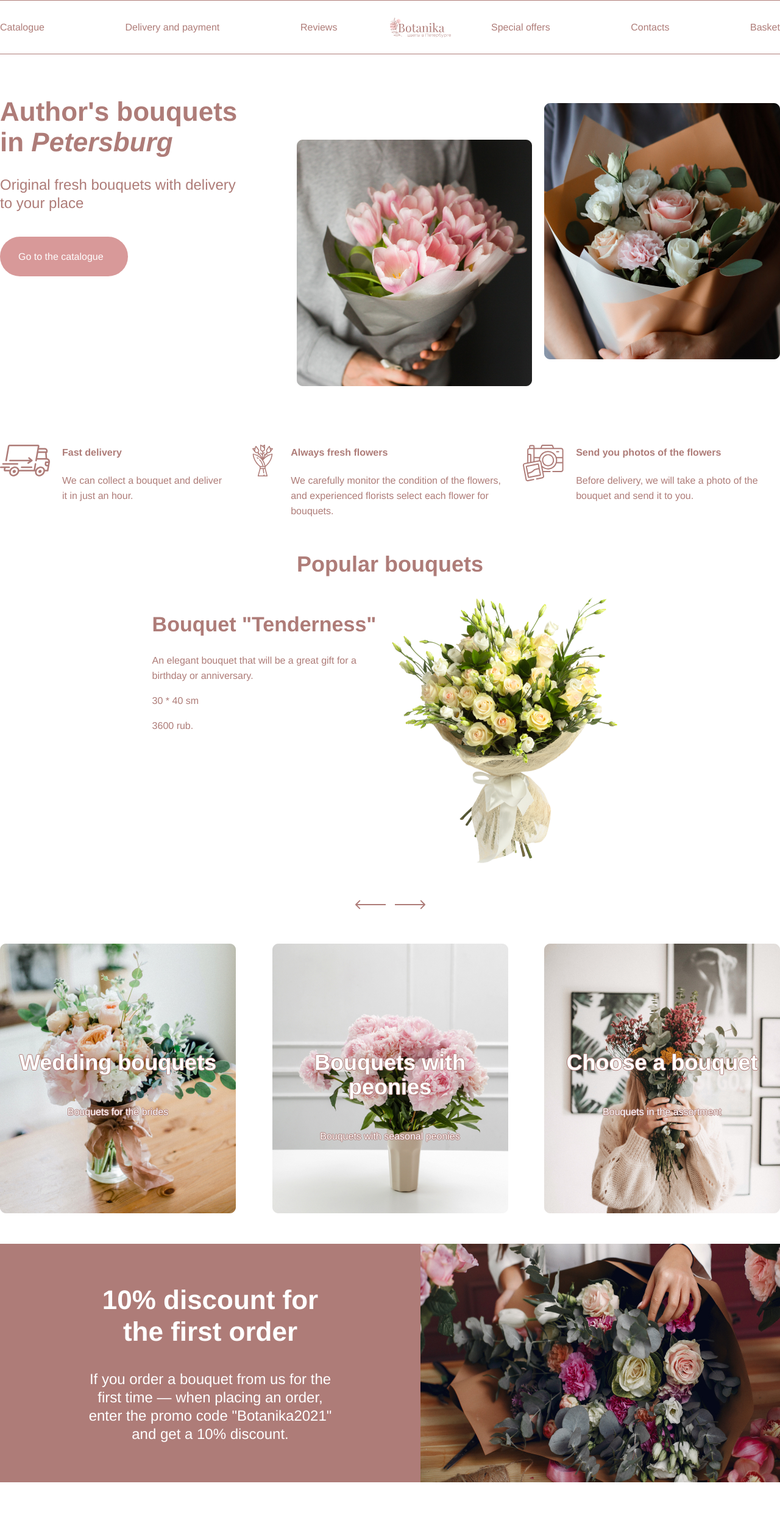
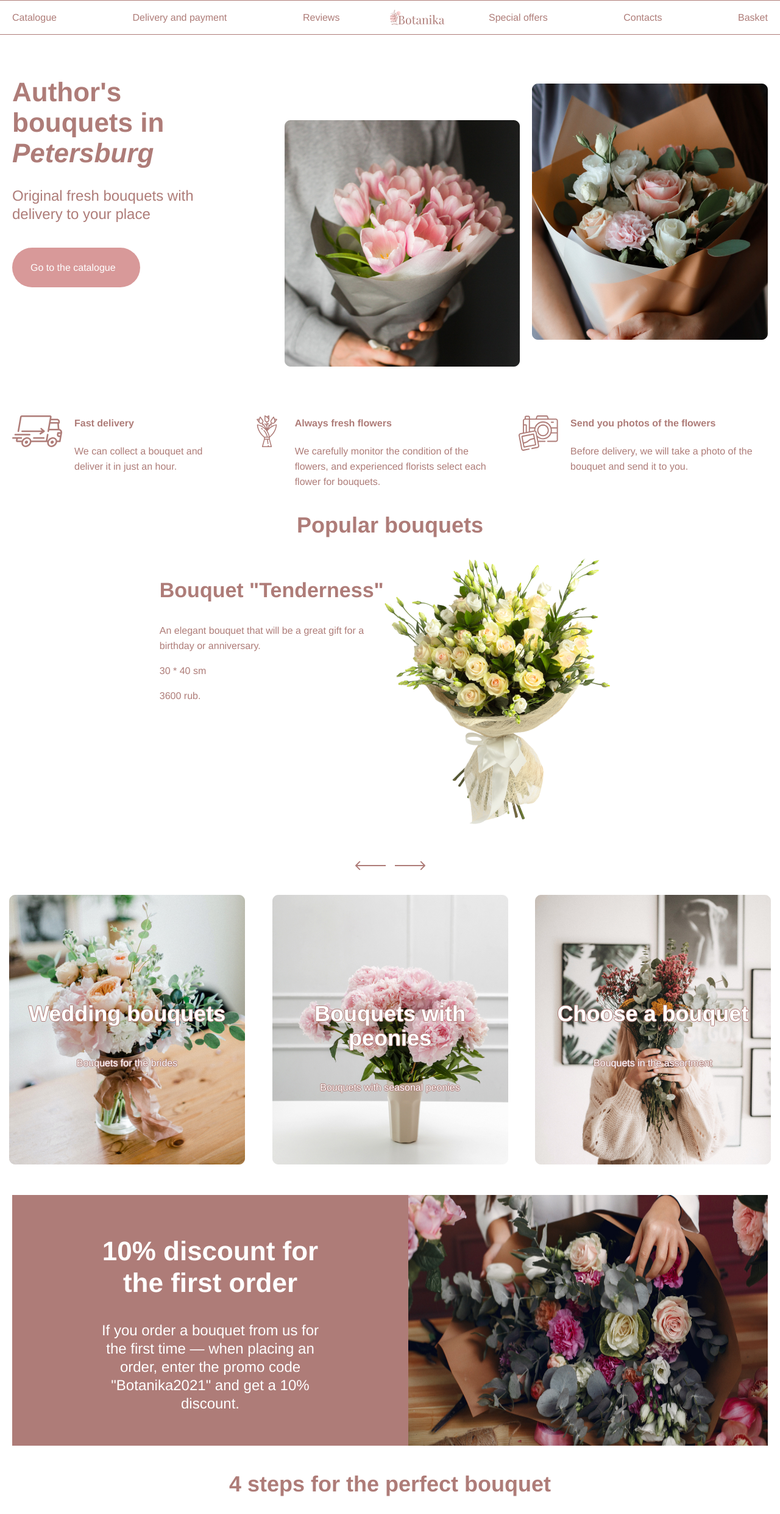
Before and after one commit to olgam1711/botanika-shop, a website: page index.html in a window 1280 px wide. Shown: the top 2482 px of the page at 61% size. Drawn offline with Linux system fonts and the light colour scheme.

Commit message:
changed container and desktop styles

```diff
--- a/css/style.css
+++ b/css/style.css
@@ -27,12 +27,14 @@ img {
 
 @media (min-width: 768px) and (max-width: 1199px) {
   .container {
+    min-width: 768px;
     max-width: 1199px;
   }
 }
 
 @media (min-width: 320px) and (max-width: 767px) {
   .container {
+    min-width: 320px;
     max-width: 767px;
   }
 }
@@ -83,13 +85,14 @@ a:active {
   clip-path: inset(100%);
 }
 
-/*navigation in header and footer*/
+/*nav in header and footer*/
 
 .nav-list {
   display: flex;
   justify-content: space-between;
   list-style-type: none;
   padding: 0;
+  margin: 0 20px;
 }
 
 /*header*/
@@ -109,7 +112,6 @@ a:active {
 .header__nav img {
   position: absolute;
   left: 50%;
-  top: 13px;
 }
 
 .nav-list__item--third {
@@ -121,7 +123,7 @@ a:active {
 .promo {
   display: flex;
   justify-content: space-between;
-  margin-top: 40px;
+  margin: 40px 20px 0;
   padding-bottom: 40px;
 }
 
@@ -165,7 +167,7 @@ a:active {
 /*advantage*/
 
 .advantage {
-  margin-top: 40px;
+  margin: 40px 20px 0;
 }
 
 /*advantage-list*/
@@ -205,6 +207,8 @@ a:active {
 
 .popular {
   display: block;
+  margin-right: 20px;
+  margin-left: 20px;
 }
 
 .popular h2 {
@@ -225,6 +229,7 @@ a:active {
 
 .popular__desc h3 {
   font-size: 34px;
+  line-height: 40px;
 }
 
 .popular__arrows {
@@ -248,6 +253,8 @@ a:active {
   justify-content: space-between;
   padding-left: 0;
   margin-bottom: 50px;
+  margin-left: 15px;
+  margin-right: 15px;
   list-style-type: none;
 }
 
@@ -298,6 +305,8 @@ a:active {
 .sale {
   display: flex;
   margin-bottom: 50px;
+  margin-right: 20px;
+  margin-left: 20px;
   color: #ffffff;
   font-size: 24px;
   text-align: center;
@@ -328,6 +337,8 @@ a:active {
   justify-content: space-between;
   padding-left: 0;
   margin-bottom: 50px;
+  margin-right: 20px;
+  margin-left: 20px;
   list-style-type: none;
 }
 
@@ -348,6 +359,8 @@ a:active {
 
 .reviews {
   margin-bottom: 40px;
+  margin-right: 20px;
+  margin-left: 20px;
 }
 
 .reviews h2 {
@@ -415,7 +428,7 @@ a:active {
 .footer__nav img {
   position: absolute;
   top: 28%;
-  left: 3%;
+  left: 2%;
 }
 
 .footer__nav a {
--- a/index.html
+++ b/index.html
@@ -12,7 +12,8 @@
 
 <body>
     <header class="header">
-        <nav class="navigation header__nav container">
+        <div class="container">
+            <nav class="nav header__nav">
                 <a href="index.html">
                     <img src="img/logo.svg" width="100" height="33" alt="link to home page">
                 </a>
@@ -26,11 +27,14 @@
                     <li class="nav-list__item"><a href="#" class="nav-list__link">Basket</a></li>
                 </ul>
             </nav>
+        </div>
     </header>
 
     <main class="main">
 
-        <section class="main__promo promo container">
+        <div class="container">
+
+            <section class="main__promo promo">
                 <div class="promo__desc">
                     <h1>Author's bouquets in <i>Petersburg</i></h1>
 
@@ -44,7 +48,7 @@
                 <img class="promo__img promo__img--second" src="img/promo-2.jpg" width="387" height="420" alt="">
             </section>
 
-        <section class="main__advantage advantage container">
+            <section class="main__advantage advantage">
                 <ul class="advantage__list advantage-list">
                     <div class="advantage-list__desc">
                         <img src="img/advantage-1.svg" width="100" height="33" alt="">
@@ -78,7 +82,7 @@
                 </ul>
             </section>
 
-        <section class="main__popular popular container">
+            <section class="main__popular popular">
                 <h2>Popular bouquets</h2>
 
                 <div class="popular__desc">
@@ -102,7 +106,7 @@
                 </div>
             </section>
 
-        <section class="main__catalogue catalogue container">
+            <section class="main__catalogue catalogue">
                 <ul class="catalogue__list catalogue-list">
                     <li class="catalogue-list__desc catalogue-list__desc--first">
                         <a href="#">
@@ -130,7 +134,7 @@
                 </ul>
             </section>
 
-        <section class="main__sale sale container">
+            <section class="main__sale sale">
                 <div class="sale__desc">
                     <h2>10% discount for the first order</h2>
 
@@ -140,7 +144,7 @@
                 <img src="img/sale.jpg" width="590" height="391" alt="">
             </section>
 
-        <section class="main__steps steps container">
+            <section class="main__steps steps">
                 <h2>4 steps for the perfect bouquet</h2>
 
                 <ul class="steps__list">
@@ -178,7 +182,7 @@
                 </ul>
             </section>
 
-        <section class="main__reviews reviews container">
+            <section class="main__reviews reviews">
                 <h2>Reviews</h2>
 
                 <ul class="reviews__list">
@@ -213,6 +217,7 @@
                     </li>
                 </ul>
             </section>
+        </div>
 
         <section class="main__map map">
             <img src="img/map.jpg" width="1440" height="645" alt="map with the location">
@@ -240,12 +245,14 @@
     </main>
 
     <footer class="footer">
-        <nav class="navigation footer__nav">
+        <nav class="nav footer__nav">
             <a href="index.html">
                 <img src="img/logo-invers.svg" width="100" height="33" alt="link to home page">
             </a>
 
-            <ul class="nav-list nav__footer container">
+            <div class="container">
+
+                <ul class="nav-list nav__footer">
                     <li class="nav-list__item nav-list__item--first"><a href="#" class="nav-list__link">Catalogue</a></li>
                     <li class="nav-list__item"><a href="#" class="nav-list__link">Delivery and payment</a></li>
                     <li class="nav-list__item"><a href="#" class="nav-list__link">Reviews</a></li>
@@ -253,6 +260,7 @@
                     <li class="nav-list__item"><a href="#" class="nav-list__link">Contacts</a></li>
                     <li class="nav-list__item"><a href="#" class="nav-list__link">Basket</a></li>
                 </ul>
+            </div>
         </nav>
     </footer>
 </body>
```
Also changed, not shown: 1 other file. Lines whose indentation alone changed are shown as unchanged.
